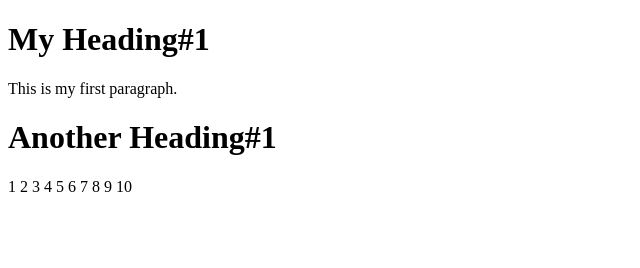
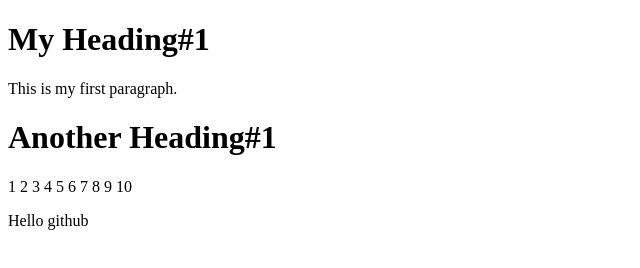
Before and after one commit to phatcharaphon/cpe207-web01, a plain HTML site: page index.html in a window 1280 px wide. Shown: the whole page, without its empty margins (0-640 px from the left). Drawn offline with Linux system fonts and the light colour scheme.

Commit message:
add a new paragraph

```diff
--- a/index.html
+++ b/index.html
@@ -14,6 +14,8 @@
 
     <div id="output"></div>
 
+    <p>Hello github</p>
+
     <script src="main.js"></script>
 </body>
 </html>
```
